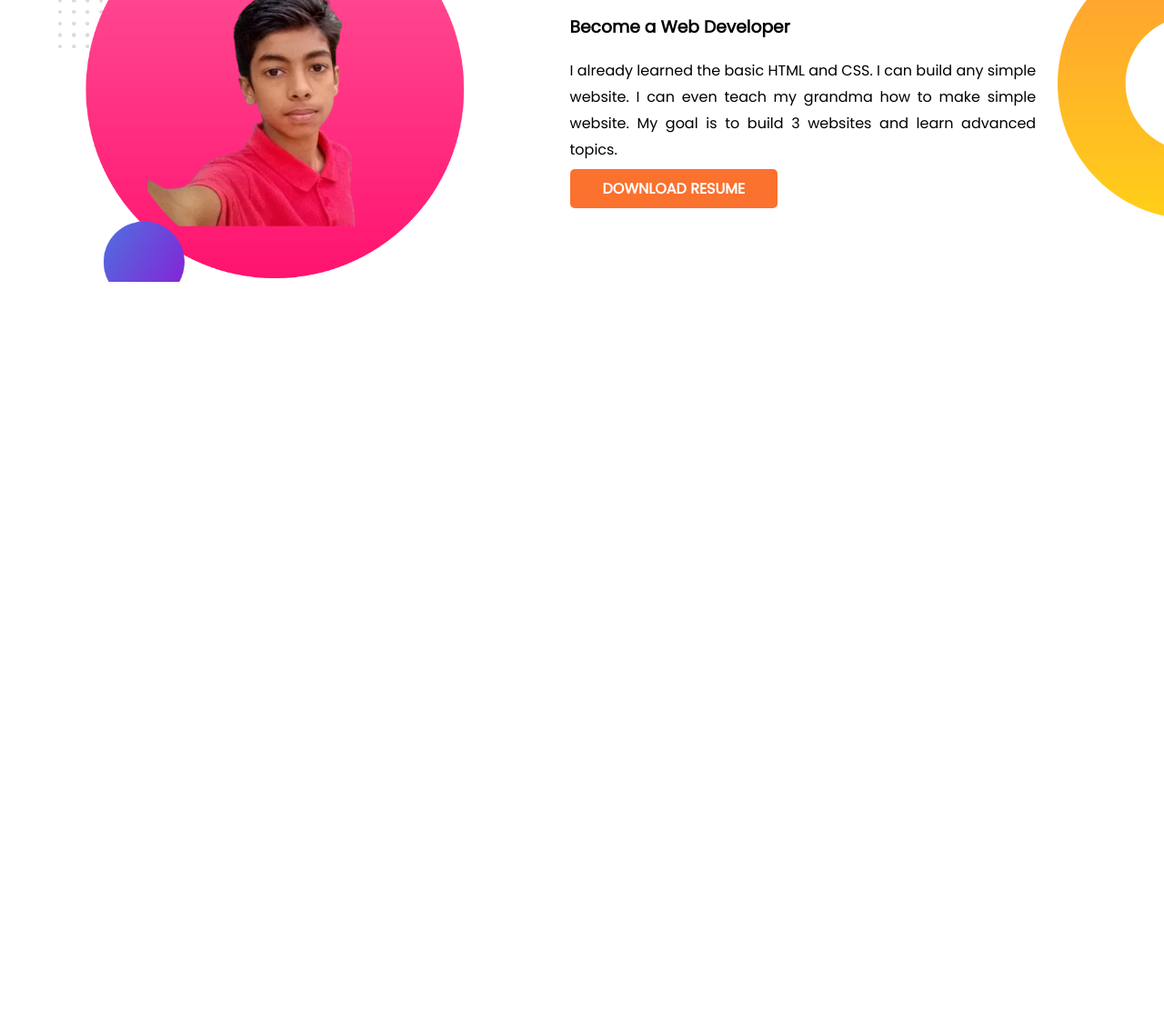
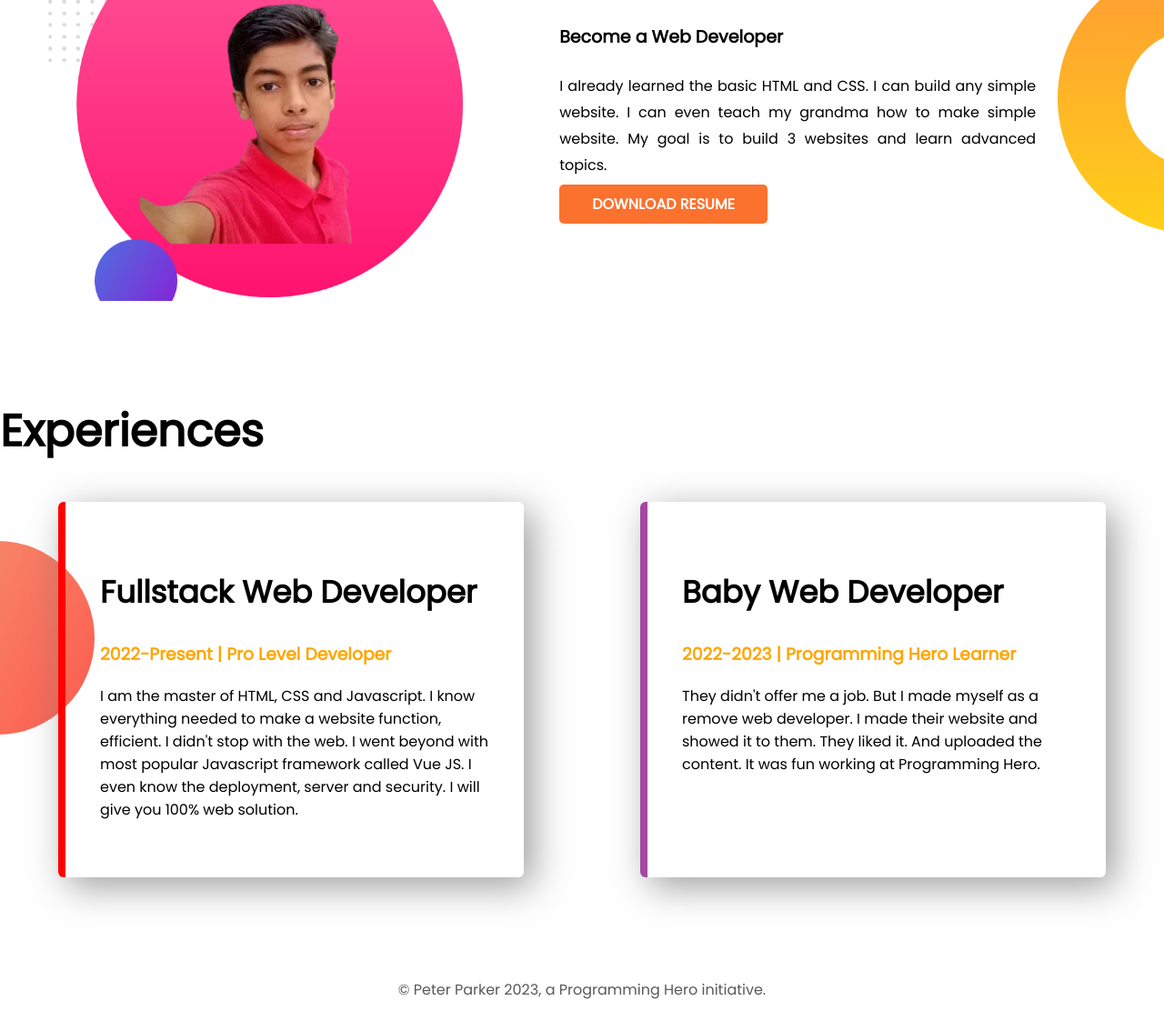
Before and after one commit to justmahi093/developer-portfolio, a plain HTML site: page index.html in a window 1280 px wide. Shown: the part 738-1850 px from the top of the page at 91% size. Before the commit the page ends 1155 px from the top, so only its background shows below. Drawn offline with Linux system fonts and the light colour scheme.

Commit message:
experience and footer added

```diff
--- a/index.html
+++ b/index.html
@@ -12,7 +12,7 @@
 </head>
 <body>
 
-    <section id="topBanner">
+    <section class="topBanner flexible-container">
 
 
         <div class="half-width">
@@ -29,7 +29,7 @@
 
     </section>
 
-    <section id="dreamBig">
+    <section class="dreamBig flexible-container">
 
         <div class="half-width">
             <img src="images/dream.png" >
@@ -37,12 +37,40 @@
 
         <div class="half-width">
             <h1>Dream Big</h1>
-            <h3>Become a Web Developer</h3>
+            <h4>Become a Web Developer</h4>
             <p>I already learned the basic HTML and CSS. I can build any simple website. I can even teach my grandma how to make simple website. My goal is to build 3 websites and learn advanced topics.</p>
             <a class="link-button" target="_blank" href="www.youtube.com">DOWNLOAD RESUME</a>
         </div>
 
     </section>
 
+
+    <section class="experienceArea">
+
+        <h1>Experiences</h1>
+
+        <div class="flexible-container">
+
+            <div class="experience-item">
+                <h1>Fullstack Web Developer</h1>
+                <h3>2022-Present | Pro Level Developer</h3>
+                <p>I am the master of HTML, CSS and Javascript. I know everything needed to make a website function, efficient. I didn't stop with the web. I went beyond with most popular Javascript framework called Vue JS. I even know the deployment, server and security. I will give you 100% web solution.</p>
+            </div>
+
+            <div class="experience-item">
+                <h1>Baby Web Developer</h1>
+                <h3>2022-2023 | Programming Hero Learner</h3>
+                <p>They didn't offer me a job. But I made myself as a remove web developer. I made their website and showed it to them. They liked it. And uploaded the content. It was fun working at Programming Hero.</p>
+            </div>
+
+        </div>
+
+    </section>
+
 </body>
+
+    <footer>
+        <span>© Peter Parker 2023, a Programming Hero initiative.</span>
+    </footer>
+
 </html>
--- a/style.css
+++ b/style.css
@@ -5,13 +5,13 @@ body{
 .orange-color{
     color: orange;
 }
-section{
+.flexible-container{
     display: flex;
     margin-bottom: 100px;
 }
 .half-width{
     width: 50%;
-    padding-left: 5%;
+    padding-left: 4%;
 }
 .half-width img{
     width: 90%;
@@ -36,13 +36,47 @@ section{
     border-radius: 5px;
     font-weight: 600;
 }
-#topBanner{
+.topBanner{
     background-image: url(images/top-banner.png);
     background-repeat: no-repeat;
 }
-#dreamBig{
+.dreamBig{
     background-image: url(images/dream-bg.png);
     background-repeat: no-repeat;
     background-position: right;
     padding-right: 11%;
 }
+.experienceArea{
+    background-image: url(images/exp-bg.png);
+    background-repeat: no-repeat;
+    background-position: left;
+}
+.experience-item {
+    box-shadow: 10px 10px 40px #808080c4;
+    width: 42%;
+    margin-left: 5%;
+    margin-right: 5%;
+    padding: 46px 38px;
+    border-left: 8px solid red;
+    border-radius: 6px;
+}
+
+.experience-item:last-child {
+    border-left: 8px solid #800080b8;
+}
+.experience-item h3 {
+    color: orange;
+}
+
+.experience-item h1 {
+    font-size: 34px;
+}
+
+h1 {
+    font-size: 49px;
+}
+footer{
+    text-align: center;
+    color: #5a5858;
+    padding: 11px;
+}
```
